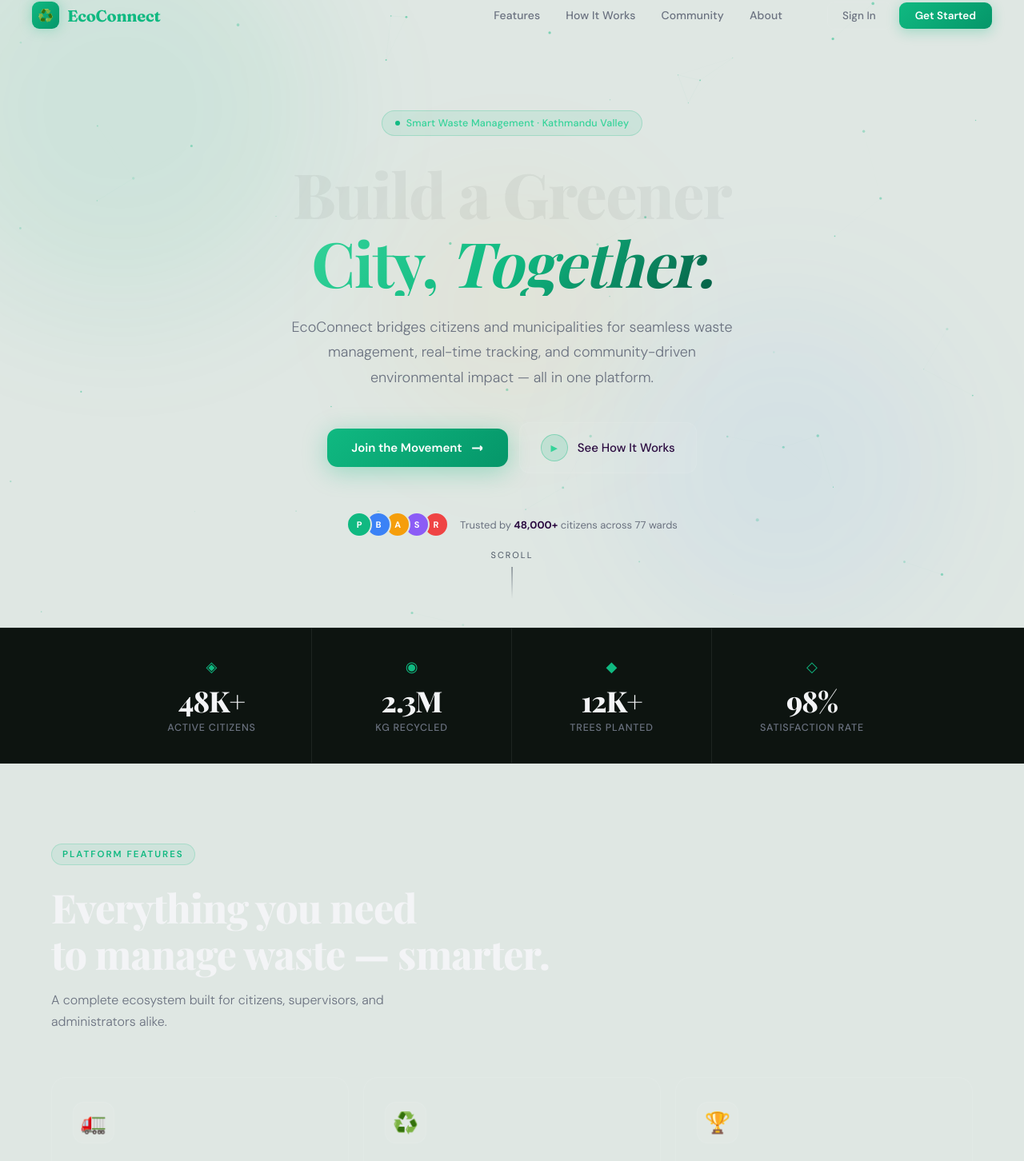
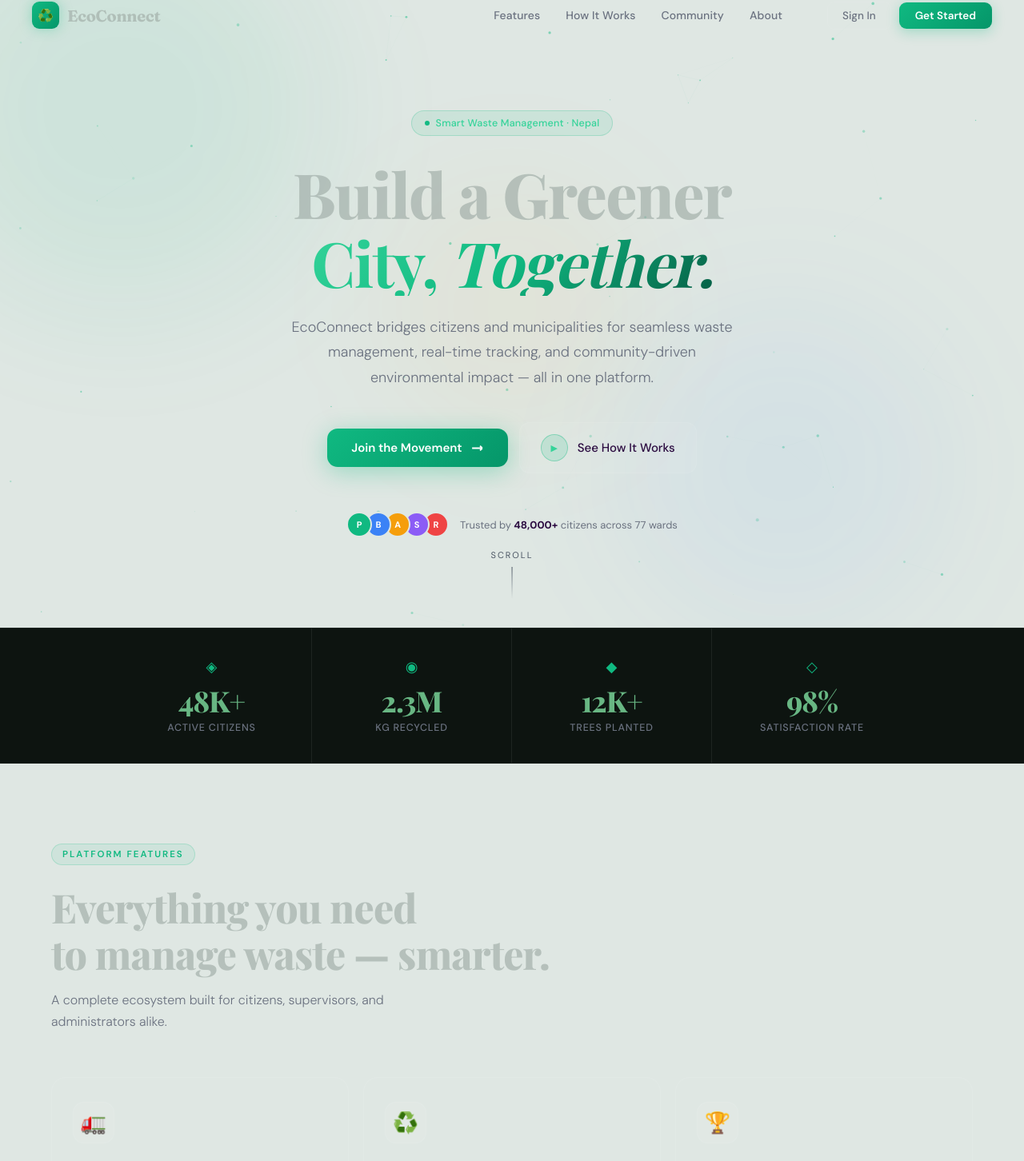
Before and after one commit to Geshhanglimbu/SecondYearProject, a React app in the folder frontend/: page / in a window 1280 px wide. Shown: the part 15-1467 px from the top of the page at 80% size. Built offline with nearby package versions, Linux system fonts and the light colour scheme; the HTML template or start-up script is replaced by a standard one; a web font is replaced by a local one.

Commit message:
make change to landing page

```diff
--- a/frontend/src/App.jsx
+++ b/frontend/src/App.jsx
@@ -1,5 +1,5 @@
 import { Routes, Route } from "react-router-dom";
-import LandingPage from "./pages/citizenPage/Landingpage.jsx";
+import LandingPage from "./pages/Landingpage.jsx";
 import ProfilePage from "./pages/citizenPage/ProfilePage.jsx";
 import Login from "./pages/login.jsx";
 import Register from "./pages/Register.jsx";
--- a/frontend/src/pages/citizenPage/Landingpage.css
+++ b/frontend/src/pages/Landingpage.css
@@ -81,7 +81,7 @@
   font-family: 'Fraunces', serif;
   font-size: 20px;
   font-weight: 700;
-  color: var(--green);
+  color:#a2afa9b3;
   letter-spacing: -0.3px;
 }
 
@@ -241,7 +241,7 @@
 .lp-hero-line1 {
   font-size: clamp(44px, 7vw, 78px);
   font-weight: 800;
-  color: #1213130d;
+  color: #a2afa9b3;
   line-height: 1.05;
   letter-spacing: -1.5px;
 }
@@ -409,7 +409,7 @@
   font-family: 'Playfair Display', serif;
   font-size: 36px;
   font-weight: 800;
-  color: #f3f4f6;
+  color: #68b683;
   letter-spacing: -1px;
   line-height: 1;
 }
@@ -446,7 +446,7 @@
   font-family: 'Playfair Display', serif;
   font-size: clamp(30px, 4vw, 50px);
   font-weight: 800;
-  color: #f3f4f6;
+  color: #a2afa9b3;
   line-height: 1.15;
   letter-spacing: -0.8px;
   margin-bottom: 16px;
@@ -507,13 +507,13 @@
 .lp-feat-title {
   font-size: 16.5px;
   font-weight: 600;
-  color: #f3f4f6;
+  color: #859d8ae7;
   margin-bottom: 10px;
   letter-spacing: -0.2px;
 }
 .lp-feat-desc {
   font-size: 13.5px;
-  color: var(--muted);
+  color:rgb(107, 147, 115);
   line-height: 1.7;
   font-weight: 300;
 }
@@ -566,7 +566,7 @@
 .lp-how-title {
   font-size: 15px;
   font-weight: 600;
-  color: #f3f4f6;
+  color: #f8fdfaef;
   margin-bottom: 10px;
 }
 .lp-how-desc {
@@ -690,7 +690,7 @@
   font-family: 'Playfair Display', serif;
   font-size: clamp(26px, 3.5vw, 44px);
   font-weight: 800;
-  color: #f3f4f6;
+  color: #86a090;
   line-height: 1.2;
   letter-spacing: -0.5px;
   margin-bottom: 12px;
--- a/frontend/src/pages/citizenPage/Landingpage.jsx
+++ b/frontend/src/pages/Landingpage.jsx
@@ -194,7 +194,7 @@ export default function LandingPage() {
         <div className="lp-hero-inner">
           <div className="lp-hero-badge">
             <span className="lp-badge-dot"></span>
-            Smart Waste Management · Kathmandu Valley
+            Smart Waste Management · Nepal
           </div>
 
           <h1 className="lp-hero-title">
@@ -290,7 +290,6 @@ export default function LandingPage() {
           </div>
         </div>
       </section>
-
       {/* ══ COMMUNITY / TESTIMONIALS ══ */}
       <section className="lp-testimonials" id="community">
         <div className="lp-section-inner">
@@ -351,9 +350,7 @@ export default function LandingPage() {
         <div className="lp-footer-inner">
           <div className="lp-footer-brand">
             <div className="lp-logo-mark lp-logo-sm">
-              <svg viewBox="0 0 24 24" fill="none" stroke="currentColor" strokeWidth="2.2">
-                <path d="M7 16V4m0 0L3 8m4-4l4 4M17 8v12m0 0l4-4m-4 4l-4-4"/>
-              </svg>
+              ♻️
             </div>
             <span className="lp-brand-name">EcoConnect</span>
           </div>
```
Also changed, not shown: frontend/public/image/QR image.jpeg (renamed from frontend/image/QR image.jpeg), frontend/public/image/logo.jpeg (added).
